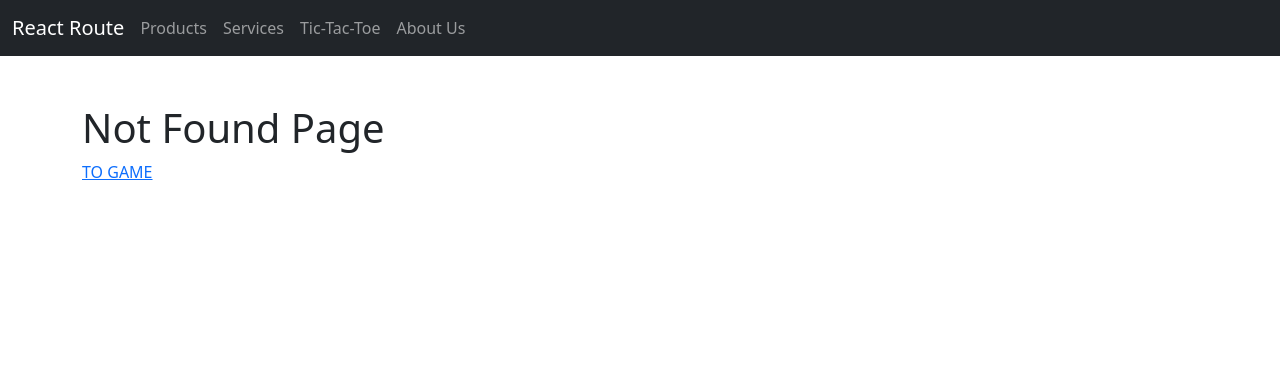
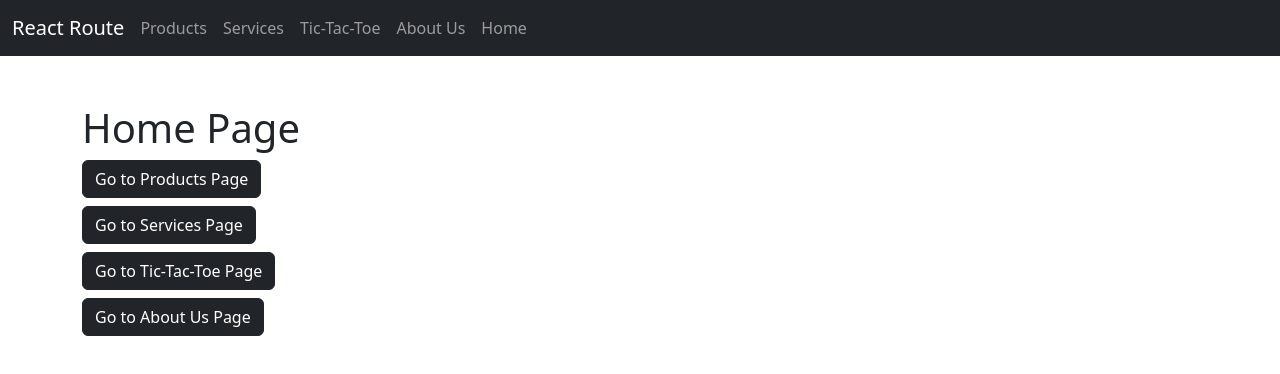
Before and after one commit to Asilbek-Bekmurodov/Pages-routing, a React (Create React App) app: page /home in a window 1280 px wide. Before the commit this address led to /not-found. Shown: the top 374 px of the page. Built offline with nearby package versions, Linux system fonts and the light colour scheme; the HTML template or start-up script is replaced by a standard one.

Commit message:
react-routing page with react router dom

```diff
--- a/src/app.jsx
+++ b/src/app.jsx
@@ -4,19 +4,18 @@ import NavBar from "./components/navbar";
 import {
   AboutUs,
   Services,
-  NotFound,
   Products,
   TicTacToe,
   Home,
-  Login,
 } from "./pages";
 class App extends Component {
   state = {
     routes: [
-      { title: "Products", path: "/products" },
-      { title: "Services", path: "/services" },
-      { title: "Tic-Tac-Toe", path: "/tic-tac-toe" },
-      { title: "About Us", path: "/about-us" },
+      { title: "Products", path: "/products", component: Products },
+      { title: "Services", path: "/services", component: Services },
+      { title: "Tic-Tac-Toe", path: "/tic-tac-toe", component: TicTacToe },
+      { title: "About Us", path: "/about-us", component: AboutUs },
+      { title: "Home", path: "/home", component: Home },
     ],
   };
 
@@ -25,17 +24,15 @@ class App extends Component {
     return (
       <>
         <NavBar routes={routes} />
-        <div className='container py-5'>
+        <div className="container py-5">
           <Switch>
-            <Route path='/products' component={Products} />
-            <Route path='/not-found' component={NotFound} />
-            <Route path='/services' component={Services} />
-            <Route path='/about-us' component={AboutUs} />
-            <Route path='/tic-tac-toe' component={TicTacToe} />
-            <Route path='/login' component={Login} />
-            <Route path='/' exact component={Home} />
-            <Redirect from='/dashboard' to='/login' />
-            <Redirect to='/not-found' />
+            {routes.map(({ path, component: Page }) => (
+              <Route
+                key={path}
+                path={path}
+                render={(props) => <Page {...props} routes={routes} />}
+              />
+            ))}
           </Switch>
         </div>
       </>
--- /dev/null
+++ b/src/components/controls.jsx
@@ -0,0 +1,16 @@
+function Controls({ routes = [], pathname, push }) {
+  return routes.map(
+    ({ title, path }) =>
+      path !== pathname && (
+        <button
+          className="d-flex my-2 btn btn-dark"
+          key={path}
+          onClick={() => push(path)}
+        >
+          Go to {title} Page
+        </button>
+      )
+  );
+}
+
+export default Controls;
--- a/src/components/navbar.jsx
+++ b/src/components/navbar.jsx
@@ -1,10 +1,10 @@
 import { Link } from "react-router-dom";
 
-const NavBar = ({ routes = [], onRoute, pathname }) => {
+const NavBar = ({ routes = [] }) => {
   return (
     <nav className='navbar navbar-dark bg-dark'>
       <div className='container-fluid'>
-        <Link className='navbar-brand' to='/'>
+        <Link className='navbar-brand' to='/home' >
           React Route
         </Link>
 
--- a/src/pages/about-us.jsx
+++ b/src/pages/about-us.jsx
@@ -1,8 +1,14 @@
-const AboutUs = ({ children }) => {
+import Controls from "../components/controls";
+
+const AboutUs = ({ routes, history, location }) => {
   return (
     <div>
       <h1>About Us Page</h1>
-      <pre>{children}</pre>
+      <Controls
+        routes={routes}
+        pathname={location.pathname}
+        push={history.push}
+      />
     </div>
   );
 };
--- a/src/pages/home.jsx
+++ b/src/pages/home.jsx
@@ -1,8 +1,14 @@
-const Home = ({ children }) => {
+import Controls from "../components/controls";
+
+const Home = ({ routes, location, history }) => {
   return (
     <div>
       <h1>Home Page</h1>
-      <pre>{children}</pre>
+      <Controls
+        routes={routes}
+        pathname={location.pathname}
+        push={history.push}
+      />
     </div>
   );
 };
--- a/src/pages/products.jsx
+++ b/src/pages/products.jsx
@@ -1,8 +1,14 @@
-const Products = ({ children }) => {
+import Controls from "../components/controls";
+
+const Products = ({ history, routes, location }) => {
   return (
     <div>
       <h1>Products Page</h1>
-      <pre>{children}</pre>
+      <Controls
+        routes={routes}
+        pathname = {location.pathname}
+        push = {history.push}
+      />
     </div>
   );
 };
--- a/src/pages/services.jsx
+++ b/src/pages/services.jsx
@@ -1,8 +1,14 @@
-const Services = ({ children }) => {
+import Controls from "../components/controls";
+
+const Services = ({ history, location, routes}) => {
   return (
     <div>
       <h1>Services Page</h1>
-      <pre>{children}</pre>
+      <Controls
+        routes={routes}
+        pathname={location.pathname}
+        push={history.push}
+      />
     </div>
   );
 };
--- a/src/pages/tic-tac-toe.jsx
+++ b/src/pages/tic-tac-toe.jsx
@@ -1,8 +1,9 @@
 import { useRef, useState } from "react";
 import Cell from "../cell";
+import Controls from "../components/controls";
 import classes from "../main.module.scss";
 
-const TicTacToe = ({ children }) => {
+const TicTacToe = ({ routes, history, location }) => {
   const [board, setBoard] = useState(new Array(9).fill(null));
   const gamer = useRef("X");
 
@@ -22,7 +23,11 @@ const TicTacToe = ({ children }) => {
           ))}
         </div>
       </div>
-      <pre>{children}</pre>
+      <Controls
+        routes={routes}
+        pathname={location.pathname}
+        push={history.push}
+      />
     </div>
   );
 };
```
